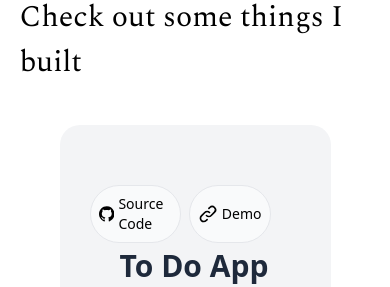
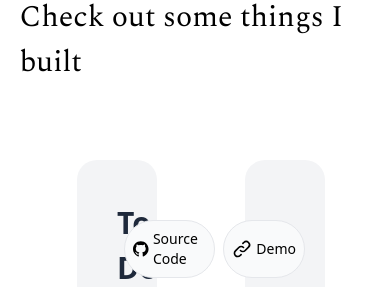
Before and after one commit to cchow33/my-portfolio, a Next.js app: page / in a window 390 px wide. Shown: the part 2680-2967 px from the top of the page. Built offline with nearby package versions, Linux system fonts and the light colour scheme.

Commit message:
responsive classes

```diff
--- a/components/Projects.jsx
+++ b/components/Projects.jsx
@@ -4,25 +4,21 @@ import Image from 'next/image'
 const Projects = () => {
 
   return (
-    <section id="projects">
-      <div class='xl:max-w-7xl xl:mx-auto max-w-full pl-[5%] pr-[5%] pt-[10%] grid-cols-2'>
+
+    <section id="projects" class='xl:max-w-7xl xl:mx-auto max-w-full pl-[5%] pr-[5%] pt-[10%]'>
+
 
       <h1 class="decoration-purple-300 decoration-4 text-[60px] mb-[20px]"><span class='text-[30px]'> 💻</span> Projects</h1>
       <p class="font-display text-[30px]">Check out some things I built</p>
 
 
+      <div class='xl:max-w-7xl xl:mx-auto max-w-full pl-[5%] pr-[5%] pt-[10%]
+grid grid-cols-2 gap-x-5 gap-y-3'>
+
 
 {/* Project 1: ToDo App */}
 
   <div class="bg-gray-100 rounded-[20px] p-[40px] m-[40px]">
-    <div class="p-[20px]">
-      <div class="flex flex-row justify-end">
-
-        <a class="group flex text-sm items-center space-x-1 rounded-[100px] p-2 bg-gray-50 dark:bg-gray-800 text-black dark:text-white dark:hover:bg-gray-700 hover:bg-gray-200 hover:text-black border-[1px] hover:border-black transition-colors ease-in-out duration-300 " target="_blank" rel="noopener noreferrer" href="https://github.com/cchow33/5Day-React-Weather"><svg xmlns="http://www.w3.org/2000/svg" width="24" height="24" viewBox="0 0 24 24"><path d="M12 0c-6.626 0-12 5.373-12 12 0 5.302 3.438 9.8 8.207 11.387.599.111.793-.261.793-.577v-2.234c-3.338.726-4.033-1.416-4.033-1.416-.546-1.387-1.333-1.756-1.333-1.756-1.089-.745.083-.729.083-.729 1.205.084 1.839 1.237 1.839 1.237 1.07 1.834 2.807 1.304 3.492.997.107-.775.418-1.305.762-1.604-2.665-.305-5.467-1.334-5.467-5.931 0-1.311.469-2.381 1.236-3.221-.124-.303-.535-1.524.117-3.176 0 0 1.008-.322 3.301 1.23.957-.266 1.983-.399 3.003-.404 1.02.005 2.047.138 3.006.404 2.291-1.552 3.297-1.23 3.297-1.23.653 1.653.242 2.874.118 3.176.77.84 1.235 1.911 1.235 3.221 0 4.609-2.807 5.624-5.479 5.921.43.372.823 1.102.823 2.222v3.293c0 .319.192.694.801.576 4.765-1.589 8.199-6.086 8.199-11.386 0-6.627-5.373-12-12-12z"/></svg><span>Source Code</span></a>
-
-        <button type="button" class="ml-[8px] group flex text-sm items-center space-x-1 rounded-[100px] p-2 bg-gray-50 dark:bg-gray-800 text-black dark:text-white dark:hover:bg-black  hover:bg-gray-200 hover:text-black border-[1px] hover:border-black transition-colors ease-in-out duration-300 "><svg xmlns="http://www.w3.org/2000/svg" fill="none" viewBox="0 0 24 24" stroke="currentColor" class="w-5"><path stroke-linecap="round" stroke-linejoin="round" stroke-width="2" d="M13.828 10.172a4 4 0 00-5.656 0l-4 4a4 4 0 105.656 5.656l1.102-1.101m-.758-4.899a4 4 0 005.656 0l4-4a4 4 0 00-5.656-5.656l-1.1 1.1"></path></svg><span>Demo</span></button>
-
-      </div>
 
       <p class="text-slate-800 text-[30px] font-bold">To Do App</p>
 
@@ -35,6 +31,16 @@ const Projects = () => {
       </div>
 
       <Image src="/../public/assets/todo-project.png" alt="project1" width="500" height="500"/>
+
+      <div class="p-[20px]">
+      <div class="flex flex-row justify-end">
+
+        <a class="group flex text-sm items-center space-x-1 rounded-[100px] p-2 bg-gray-50 dark:bg-gray-800 text-black dark:text-white dark:hover:bg-gray-700 hover:bg-gray-200 hover:text-black border-[1px] hover:border-black transition-colors ease-in-out duration-300 " target="_blank" rel="noopener noreferrer" href="https://github.com/cchow33/5Day-React-Weather"><svg xmlns="http://www.w3.org/2000/svg" width="24" height="24" viewBox="0 0 24 24"><path d="M12 0c-6.626 0-12 5.373-12 12 0 5.302 3.438 9.8 8.207 11.387.599.111.793-.261.793-.577v-2.234c-3.338.726-4.033-1.416-4.033-1.416-.546-1.387-1.333-1.756-1.333-1.756-1.089-.745.083-.729.083-.729 1.205.084 1.839 1.237 1.839 1.237 1.07 1.834 2.807 1.304 3.492.997.107-.775.418-1.305.762-1.604-2.665-.305-5.467-1.334-5.467-5.931 0-1.311.469-2.381 1.236-3.221-.124-.303-.535-1.524.117-3.176 0 0 1.008-.322 3.301 1.23.957-.266 1.983-.399 3.003-.404 1.02.005 2.047.138 3.006.404 2.291-1.552 3.297-1.23 3.297-1.23.653 1.653.242 2.874.118 3.176.77.84 1.235 1.911 1.235 3.221 0 4.609-2.807 5.624-5.479 5.921.43.372.823 1.102.823 2.222v3.293c0 .319.192.694.801.576 4.765-1.589 8.199-6.086 8.199-11.386 0-6.627-5.373-12-12-12z"/></svg><span>Source Code</span></a>
+
+        <button type="button" class="ml-[8px] group flex text-sm items-center space-x-1 rounded-[100px] p-2 bg-gray-50 dark:bg-gray-800 text-black dark:text-white dark:hover:bg-black  hover:bg-gray-200 hover:text-black border-[1px] hover:border-black transition-colors ease-in-out duration-300 "><svg xmlns="http://www.w3.org/2000/svg" fill="none" viewBox="0 0 24 24" stroke="currentColor" class="w-5"><path stroke-linecap="round" stroke-linejoin="round" stroke-width="2" d="M13.828 10.172a4 4 0 00-5.656 0l-4 4a4 4 0 105.656 5.656l1.102-1.101m-.758-4.899a4 4 0 005.656 0l4-4a4 4 0 00-5.656-5.656l-1.1 1.1"></path></svg><span>Demo</span></button>
+
+      </div>
+
 
     </div>
     </div>
@@ -139,7 +145,7 @@ const Projects = () => {
         <div class="text-black bg-gray-200  border-solid border-2 rounded-lg p-1 uppercase text-xs">Tailwind</div>
       </div>
 
-      <Image src="/../public/assets/portfolio.png" alt="project5" width="500" height="500"/>
+      <Image src="/../public/assets/portfolio-project.png" alt="project5" width="500" height="500"/>
 
       </div>
       </div>
--- a/tailwind.config.js
+++ b/tailwind.config.js
@@ -8,6 +8,12 @@ module.exports = {
     extend: {},
     fontFamily: {
       display: ["Spectral", "serif"],
+    },
+    screens:{
+      'sm': '640px',
+      'md': '768px',
+      'lg': '1024px',
+      'xl': '1280px'
     }
   },
   plugins: [],
```
Also changed, not shown: public/assets/deploy.png (deleted), public/assets/portfolio-project.png (renamed from public/assets/portfolio.png).
